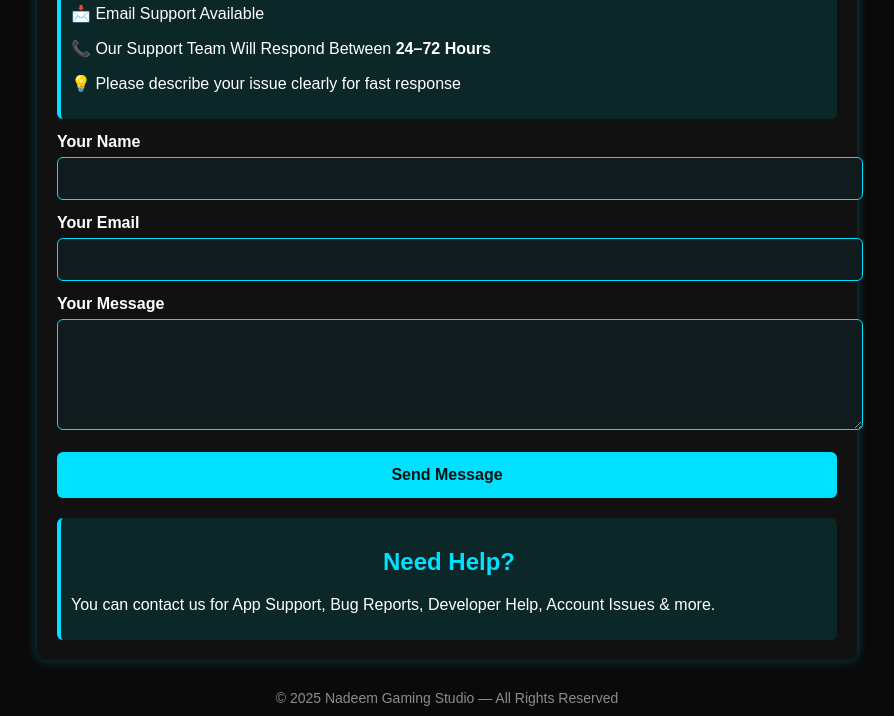
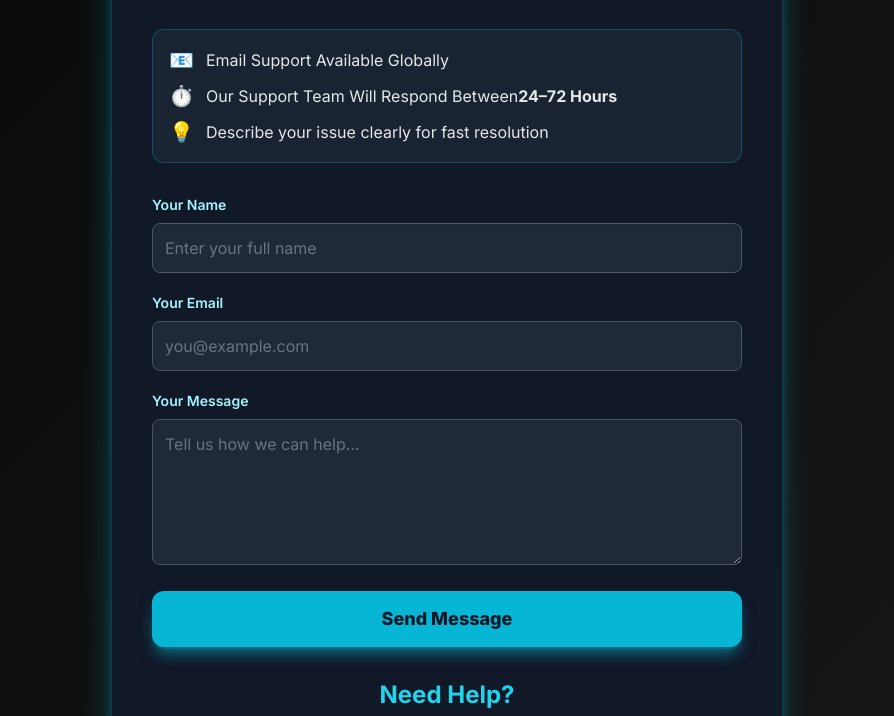
Before and after one commit to nadeemgamingstudio/Contact, a plain HTML site: page index.html in a window 1280 px wide. Shown: the part 152-868 px from the top of the page, without its empty margins (193-1087 px from the left). Drawn offline with nearby package versions, Linux system fonts and the light colour scheme.

Commit message:
Update index.html

```diff
--- a/index.html
+++ b/index.html
@@ -4,106 +4,111 @@
 <meta charset="UTF-8">
 <meta name="viewport" content="width=device-width, initial-scale=1.0">
 <title>Contact Us — Nadeem Gaming Studio</title>
+<!-- Tailwind CSS CDN for modern styling -->
+<script src="https://cdn.tailwindcss.com"></script>
+<!-- Google Font: Inter -->
+<link href="https://fonts.googleapis.com/css2?family=Inter:wght@100..900&display=swap" rel="stylesheet">
 <style>
-    body {
-        background-color: #0A0A0A;
-        font-family: Arial, sans-serif;
-        color: #ffffff;
-        margin: 0;
-        padding: 0;
-    }
-    h1, h2 {
-        color: #00E1FF;
-        text-align: center;
-    }
-    .container {
-        width: 90%;
-        max-width: 780px;
-        margin: auto;
-        padding: 20px;
-        background-color: #111111;
-        border-radius: 8px;
-        margin-top: 30px;
-        box-shadow: 0 0 12px #00f7ff40;
-    }
-    label {
-        font-size: 16px;
-        font-weight: bold;
-        display: block;
-        margin-top: 14px;
-    }
-    input, textarea {
-        width: 100%;
-        padding: 12px;
-        border: 1px solid #00E1FF;
-        background-color: #0F1B1C;
-        color: #ffffff;
-        border-radius: 6px;
-        margin-top: 6px;
-        font-size: 15px;
-    }
-    button {
-        width: 100%;
-        margin-top: 18px;
-        padding: 14px;
-        background-color: #00E1FF;
-        border: none;
-        color: #021314;
-        font-weight: bold;
-        font-size: 16px;
-        border-radius: 6px;
-        cursor: pointer;
-    }
-    button:hover {
-        background-color: #00bcd4;
-    }
-    .info-box {
-        margin-top: 20px;
-        padding: 10px;
-        background-color: #0C2728;
-        border-left: 4px solid #00E1FF;
-        border-radius: 6px;
-    }
-    footer {
-        text-align: center;
-        color: #8c8c8c;
-        margin: 30px 0 15px;
-        font-size: 14px;
-    }
+  /* Custom styles for a subtle neon glow effect */
+  body {
+    font-family: 'Inter', sans-serif;
+    /* Dark, subtle background gradient */
+    background: linear-gradient(135deg, #0A0A0A 0%, #171717 100%);
+  }
+  .contact-card {
+    box-shadow: 0 0 30px rgba(0, 225, 255, 0.25), 0 0 10px rgba(0, 225, 255, 0.15);
+  }
+  .btn-glow:hover {
+    box-shadow: 0 0 15px rgba(0, 225, 255, 0.5);
+  }
 </style>
 </head>
-<body>
+<body class="min-h-screen p-4 sm:p-8 flex flex-col justify-center items-center">
 
-<div class="container">
-    <h1>Contact Us — Nadeem Gaming Studio</h1>
+<div class="container contact-card w-full max-w-2xl mx-auto p-6 md:p-10 bg-gray-900 rounded-2xl border border-cyan-600/30">
+    <h1 class="text-4xl font-extrabold text-center text-cyan-400 mb-2 tracking-tight">
+        Contact Studio Support
+    </h1>
+    <p class="text-center text-gray-400 mb-8 text-lg">
+        We're here to help you conquer any challenge.
+    </p>
 
-    <div class="info-box">
-        <p>📩 Email Support Available</p>
-        <p>📞 Our Support Team Will Respond Between <b>24–72 Hours</b></p>
-        <p>💡 Please describe your issue clearly for fast response</p>
+    <!-- Info Box: Highlighting support details -->
+    <div class="info-box bg-gray-800/70 p-4 mb-8 rounded-xl border border-cyan-500/30 text-gray-200">
+        <div class="space-y-2 text-sm md:text-base">
+            <p class="flex items-center">
+                <span class="text-xl text-cyan-400 mr-3">📧</span> Email Support Available Globally
+            </p>
+            <p class="flex items-center">
+                <span class="text-xl text-yellow-400 mr-3">⏱️</span> Our Support Team Will Respond Between <b>24–72 Hours</b>
+            </p>
+            <p class="flex items-center">
+                <span class="text-xl text-green-400 mr-3">💡</span> Describe your issue clearly for fast resolution
+            </p>
+        </div>
     </div>
 
-    <form action="https://formspree.io/f/xeobboop" method="POST">
-        <label>Your Name</label>
-        <input type="text" name="name" required>
+    <!-- Contact Form -->
+    <form action="https://formspree.io/f/xeobboop" method="POST" class="space-y-5">
 
-        <label>Your Email</label>
-        <input type="email" name="email" required>
+        <div>
+            <label for="name" class="block text-sm font-semibold text-cyan-200 mb-2">Your Name</label>
+            <!-- Input field (name preserved) -->
+            <input
+                type="text"
+                name="name"
+                id="name"
+                required
+                placeholder="Enter your full name"
+                class="w-full p-3 bg-gray-800 border border-gray-600 rounded-lg text-white placeholder-gray-500 focus:ring-2 focus:ring-cyan-500 focus:border-cyan-500 transition duration-200 shadow-inner"
+            >
+        </div>
 
-        <label>Your Message</label>
-        <textarea name="message" rows="5" required></textarea>
+        <div>
+            <label for="email" class="block text-sm font-semibold text-cyan-200 mb-2">Your Email</label>
+            <!-- Input field (name preserved) -->
+            <input
+                type="email"
+                name="email"
+                id="email"
+                required
+                placeholder="you@example.com"
+                class="w-full p-3 bg-gray-800 border border-gray-600 rounded-lg text-white placeholder-gray-500 focus:ring-2 focus:ring-cyan-500 focus:border-cyan-500 transition duration-200 shadow-inner"
+            >
+        </div>
 
-        <button type="submit">Send Message</button>
+        <div>
+            <label for="message" class="block text-sm font-semibold text-cyan-200 mb-2">Your Message</label>
+            <!-- Textarea field (name preserved) -->
+            <textarea
+                name="message"
+                id="message"
+                rows="5"
+                required
+                placeholder="Tell us how we can help..."
+                class="w-full p-3 bg-gray-800 border border-gray-600 rounded-lg text-white placeholder-gray-500 focus:ring-2 focus:ring-cyan-500 focus:border-cyan-500 transition duration-200 shadow-inner resize-y"
+            ></textarea>
+        </div>
+
+        <!-- Submit Button -->
+        <button
+            type="submit"
+            class="btn-glow w-full py-3.5 bg-cyan-500 hover:bg-cyan-400 text-gray-900 font-extrabold text-lg rounded-xl transition duration-300 transform hover:scale-[1.01] shadow-lg shadow-cyan-500/50"
+        >
+            Send Message
+        </button>
     </form>
 
-    <div class="info-box">
-        <h2>Need Help?</h2>
-        <p>You can contact us for App Support, Bug Reports, Developer Help, Account Issues & more.</p>
+    <div class="mt-8 text-center">
+        <h2 class="text-2xl font-bold text-cyan-400 mb-2">Need Help?</h2>
+        <p class="text-gray-400">
+            You can contact us for App Support, Bug Reports, Developer Help, Account Issues & more.
+        </p>
     </div>
 </div>
 
-<footer>
-    © 2025 Nadeem Gaming Studio — All Rights Reserved
+<footer class="mt-12 text-center text-gray-500 text-sm">
+    &copy; 2025 Nadeem Gaming Studio — All Rights Reserved
 </footer>
 
 </body>
```
